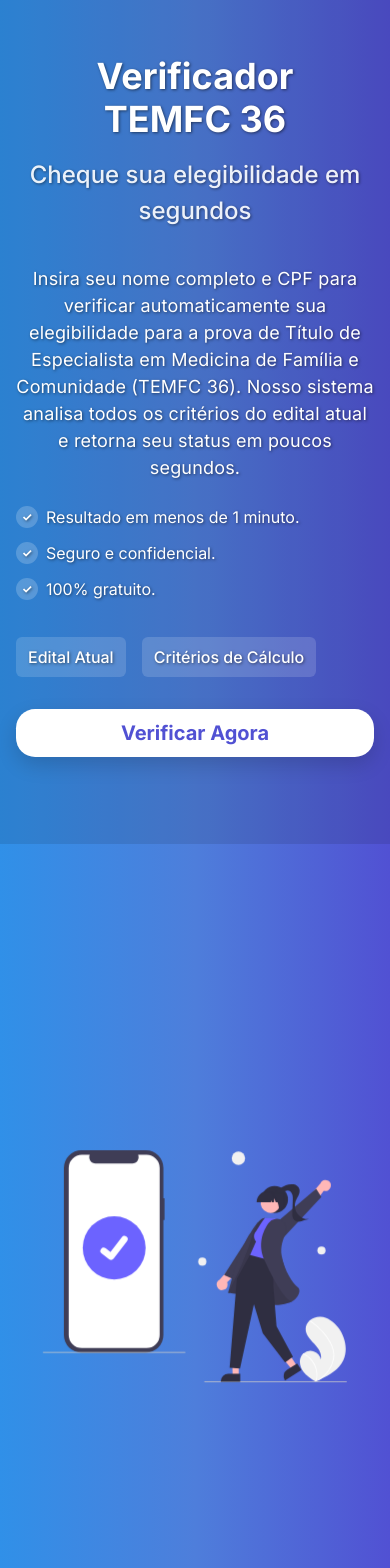
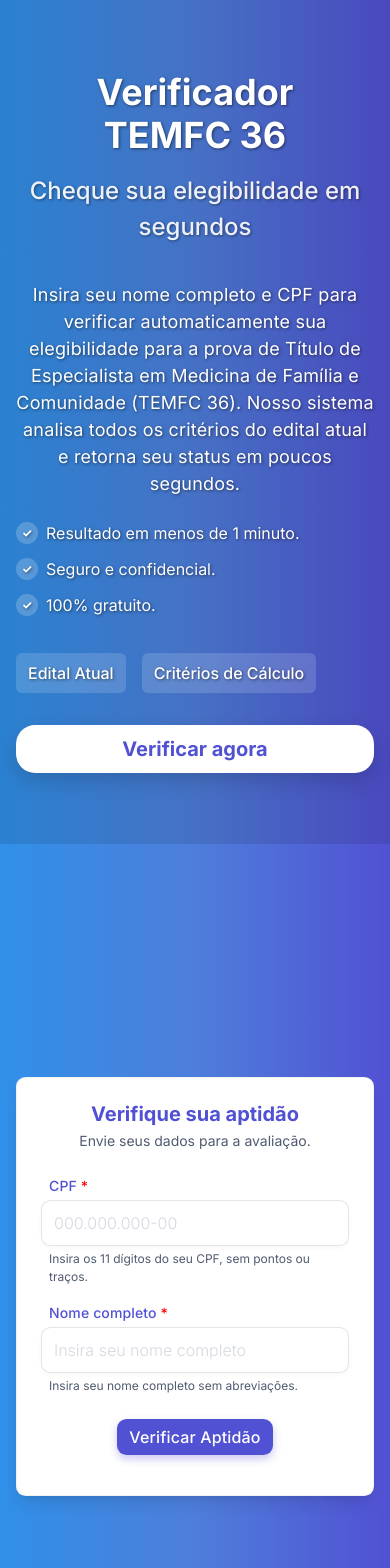
Before and after one commit to victortsrodrigues/TEMFC-frontend, a React (Vite) app: page / in a window 390 px wide. Shown: the top 1568 px of the page. Built offline with nearby package versions, Linux system fonts and the light colour scheme; a web font is replaced by a local one.

Commit message:
REady to dockerize

```diff
--- a/src/components/Button.jsx
+++ b/src/components/Button.jsx
@@ -2,7 +2,7 @@ import React from "react";
 import styled, { css } from "styled-components";
 import PropTypes from "prop-types";
 
-// Styled button component
+
 const StyledButton = styled.button`
   display: inline-flex;
   align-items: center;
@@ -15,7 +15,6 @@ const StyledButton = styled.button`
   cursor: pointer;
   letter-spacing: 0.01em;
 
-  // Adjust padding for small screens
   @media (max-width: ${({ theme }) => theme.breakpoints.sm}) {
     padding: ${({ theme }) => `${theme.spacing[2]} ${theme.spacing[3]}`};
   }
--- a/src/components/CriteriaDialog.jsx
+++ b/src/components/CriteriaDialog.jsx
@@ -170,7 +170,6 @@ const DialogButton = styled.button`
   }
 `;
 
-// Subtle scroll indicator that appears when content is scrollable
 const ScrollIndicator = styled.div`
   position: absolute;
   bottom: 70px; /* Position above footer */
@@ -182,12 +181,9 @@ const ScrollIndicator = styled.div`
   border-radius: 2px;
   opacity: 0.6;
   transition: opacity 0.3s ease;
-
-  /* Show only when needed - controlled by JS */
   display: ${({ show }) => (show ? "block" : "none")};
 `;
 
-// Dialog Implementation
 const CriteriaDialog = ({ isOpen, closeDialog }) => {
   const buttonRef = useRef(null);
   const contentRef = useRef(null);
--- a/src/components/EligibilityResult.jsx
+++ b/src/components/EligibilityResult.jsx
@@ -15,7 +15,7 @@ const ResultContainer = styled.div`
   margin: 0 auto;
 
   @media (max-width: ${({ theme }) => theme.breakpoints.sm}) {
-    padding: ${({ theme }) => theme.spacing[4]}; // Less padding on small screens
+    padding: ${({ theme }) => theme.spacing[4]};
   }
 `;
 
@@ -27,21 +27,9 @@ const StatusIndicator = styled.div`
 
   @media (max-width: ${({ theme }) => theme.breakpoints.sm}) {
     .dotlottie-container {
-      width: 250px !important; // Smaller lottie on mobile
+      width: 250px !important;
     }
   }
-`;
-
-const StatusBadge = styled.div`
-  padding: ${({ theme }) => `${theme.spacing[2]} ${theme.spacing[4]}`};
-  border-radius: ${({ theme }) => theme.borderRadius.full};
-  font-weight: ${({ theme }) => theme.fontWeights.bold};
-  font-size: ${({ theme }) => theme.fontSizes.md};
-  text-align: center;
-
-  background-color: ${({ status, theme }) =>
-    status === "ELIGIBLE" ? theme.colors.success : theme.colors.error};
-  color: ${({ theme }) => theme.colors.white};
 `;
 
 const ResultTitle = styled.h3`
@@ -93,17 +81,13 @@ const InfoValueText = styled.span`
   padding-left: ${({ theme }) => theme.spacing[2]};
   padding-right: ${({ theme }) => theme.spacing[2]};
   border-radius: ${({ theme }) => theme.borderRadius.lg};
-  text-align: center;
+  display: flex;
+  align-items: center;
+  justify-content: center;
 
   background-color: ${({ status, theme }) =>
     status === "ELIGIBLE" ? theme.colors.success : theme.colors.error};
   color: ${({ theme }) => theme.colors.white};
-`;
-
-const DetailTitle = styled.h4`
-  color: ${({ theme }) => theme.colors.text};
-  margin-bottom: ${({ theme }) => theme.spacing[3]};
-  font-weight: ${({ theme }) => theme.fontWeights.medium};
 `;
 
 const ButtonContainer = styled.div`
--- a/src/components/FormInput.jsx
+++ b/src/components/FormInput.jsx
@@ -11,12 +11,12 @@ const InputContainer = styled.div`
   padding-right: ${({ theme }) => theme.spacing[16]};
 
   @media (max-width: ${({ theme }) => theme.breakpoints.md}) {
-    padding-left: ${({ theme }) => theme.spacing[8]}; // Less padding on medium screens
+    padding-left: ${({ theme }) => theme.spacing[8]};
     padding-right: ${({ theme }) => theme.spacing[8]};
   }
 
   @media (max-width: ${({ theme }) => theme.breakpoints.sm}) {
-    padding-left: ${({ theme }) => theme.spacing[2]}; // Minimal padding on small screens
+    padding-left: ${({ theme }) => theme.spacing[2]};
     padding-right: ${({ theme }) => theme.spacing[2]};
   }
 `;
@@ -26,7 +26,7 @@ const Label = styled.label`
   font-weight: ${({ theme }) => theme.fontWeights.medium};
   margin-bottom: ${({ theme }) => theme.spacing[1]};
   margin-left: ${({ theme }) => theme.spacing[2]};
-  color: ${({ theme }) => theme.colors.primary}; // Changed to primary color
+  color: ${({ theme }) => theme.colors.primary};
   letter-spacing: 0.01em;
 `;
 
@@ -41,8 +41,8 @@ const InputField = styled.input`
   box-shadow: 0 2px 4px rgba(0, 0, 0, 0.03);
 
   @media (max-width: ${({ theme }) => theme.breakpoints.sm}) {
-    font-size: ${({ theme }) => theme.fontSizes.md}; // Larger font on mobile for better touch input
-    padding: ${({ theme }) => theme.spacing[3]}; // More padding for better touch targets
+    font-size: ${({ theme }) => theme.fontSizes.md};
+    padding: ${({ theme }) => theme.spacing[3]};
   }
 
   &:focus {
--- a/src/components/UserForm.jsx
+++ b/src/components/UserForm.jsx
@@ -11,26 +11,26 @@ const FormContainer = styled.form`
   background-color: ${({ theme }) => theme.colors.white};
   padding: ${({ theme }) => theme.spacing[6]};
   border-radius: ${({ theme }) => theme.borderRadius.xl};
-  box-shadow: ${({ theme }) => theme.shadows.lg}; // Enhanced shadow
+  box-shadow: ${({ theme }) => theme.shadows.lg};
   width: 100%;
   max-width: 500px;
-  border: 1px solid rgba(0, 0, 0, 0.05); // Subtle border
+  border: 1px solid rgba(0, 0, 0, 0.05);
 
   @media (max-width: ${({ theme }) => theme.breakpoints.sm}) {
-    padding: ${({ theme }) => theme.spacing[4]}; // Less padding on small screens
-    border-radius: ${({ theme }) => theme.borderRadius.lg}; // Smaller radius on mobile
+    padding: ${({ theme }) => theme.spacing[4]};
+    border-radius: ${({ theme }) => theme.borderRadius.lg};
   }
 `;
 
 const FormTitle = styled.h3`
-  color: ${({ theme }) => theme.colors.primary}; // Changed to primary color
+  color: ${({ theme }) => theme.colors.primary};
   text-align: center;
   margin-bottom: ${({ theme }) => theme.spacing[1]};
   margin-top: ${({ theme }) => theme.spacing[2]};
   font-weight: ${({ theme }) => theme.fontWeights.bold};
 
   @media (max-width: ${({ theme }) => theme.breakpoints.sm}) {
-    font-size: ${({ theme }) => theme.fontSizes.xl}; // Adjust font size for mobile
+    font-size: ${({ theme }) => theme.fontSizes.xl};
   }
 `;
 
@@ -50,12 +50,12 @@ const ButtonContainer = styled.div`
   padding-right: ${({ theme }) => theme.spacing[16]};
 
   @media (max-width: ${({ theme }) => theme.breakpoints.md}) {
-    padding-left: ${({ theme }) => theme.spacing[8]}; // Less padding on medium screens
+    padding-left: ${({ theme }) => theme.spacing[8]};
     padding-right: ${({ theme }) => theme.spacing[8]};
   }
 
   @media (max-width: ${({ theme }) => theme.breakpoints.sm}) {
-    padding-left: ${({ theme }) => theme.spacing[2]}; // Minimal padding on small screens
+    padding-left: ${({ theme }) => theme.spacing[2]};
     padding-right: ${({ theme }) => theme.spacing[2]};
   }
 `;
@@ -86,7 +86,6 @@ const UserForm = ({ onSubmit, isLoading }) => {
         [name]: formatCPF(value),
       });
 
-      // Clear error when user starts typing again
       if (errors[name]) {
         setErrors({
           ...errors,
@@ -99,7 +98,6 @@ const UserForm = ({ onSubmit, isLoading }) => {
         [name]: value,
       });
 
-      // Clear error when user starts typing again
       if (errors[name]) {
         setErrors({
           ...errors,
@@ -136,7 +134,6 @@ const UserForm = ({ onSubmit, isLoading }) => {
   const handleSubmit = (e) => {
     e.preventDefault();
 
-    // Validate the entire form before submission
     const validation = validateForm(formData);
 
     if (!validation.isValid) {
@@ -144,7 +141,6 @@ const UserForm = ({ onSubmit, isLoading }) => {
       return;
     }
 
-    // Store validated data and show terms dialog
     setValidatedFormData({
       cpf: validation.formattedData.cpf,
       name: validation.formattedData.name,
--- a/src/pages/Home.jsx
+++ b/src/pages/Home.jsx
@@ -1,11 +1,11 @@
 import React, { useState, useRef } from "react";
-import styled, { useTheme } from "styled-components";
+import styled from "styled-components";
 import UserForm from "../components/UserForm";
 import EligibilityResult from "../components/EligibilityResult";
 import Loading from "../components/Loading";
 import CriteriaDialog from "../components/CriteriaDialog";
 import useEligibilityCheck from "../hooks/useEligibilityCheck";
-import homeImage from "../assets/home-image.svg";
+
 
 const PageContainer = styled.div`
   min-height: 100vh;
@@ -106,35 +106,19 @@ const LinkGroup = styled.div`
 const CTAButton = styled.button`
   background-color: ${({ theme }) => theme.colors.white};
   color: ${({ theme }) => theme.colors.primary};
-  display: ${props => props.$hideButton ? 'none !important' : 'none'};
-  width: 100%;
-  max-width: 300px;
-  margin: ${({ theme }) => theme.spacing[0]} auto ${({ theme }) => theme.spacing[8]};
+  display: none;
   font-size: ${({ theme }) => theme.fontSizes.xl};
   font-weight: ${({ theme }) => theme.fontWeights.bold};
-  padding: ${({ theme }) => `${theme.spacing[4]} ${theme.spacing[10]}`};
   min-height: 2.5rem;
   border-radius: ${({ theme }) => theme.borderRadius.xl};
   border: none;
   box-shadow: 0 8px 20px rgba(0, 0, 0, 0.15);
   transition: all 0.3s ease;
-  cursor: pointer;
-  opacity: ${props => props.disabled ? 0.6 : 1};
-  cursor: ${props => props.disabled ? 'not-allowed' : 'pointer'};
 
   @media (max-width: ${({ theme }) => theme.breakpoints.sm}) {
-    display: ${props => props.$hideButton ? 'none !important' : 'block'};
+    display: block;
     max-width: 100%;
     padding: ${({ theme }) => `${theme.spacing[3]} ${theme.spacing[6]}`};
-  }
-
-  &:hover {
-    transform: translateY(-2px);
-    box-shadow: 0 10px 25px rgba(0, 0, 0, 0.2);
-  }
-
-  &:active {
-    transform: translateY(1px);
   }
 `;
 
@@ -208,7 +192,6 @@ const ContentContainer = styled.div`
   width: 100%;
   max-width: 500px;
   position: relative;
-  opacity: ${props => props.$isVisible ? 1 : 0};
   transform: translateY(${props => props.$isVisible ? '0' : '20px'});
   transition:
     opacity 0.4s 0.1s cubic-bezier(0.4, 0, 0.2, 1),
@@ -221,23 +204,6 @@ const ContentContainer = styled.div`
     align-items: center;
     justify-content: center;
   }
-`;
-
-const HomeImage = styled.img`
-  max-width: 85%;
-  height: auto;
-  position: absolute;
-  top: 50%;
-  left: 50%;
-  transform: translate(-50%, -50%)
-    scale(${props => props.$isVisible ? 1 : 0.95})
-    translateY(${props => props.$isExiting ? '-20px' : '0'});
-  opacity: ${props => props.$isVisible ? 1 : 0};
-  transition:
-    opacity 0.4s cubic-bezier(0.4, 0, 0.2, 1),
-    transform 0.4s cubic-bezier(0.4, 0, 0.2, 1);
-  will-change: opacity, transform;
-  pointer-events: none;
 `;
 
 const ImageContainer = styled.div`
@@ -272,9 +238,6 @@ const ErrorMessage = styled.p`
 `;
 
 const Home = () => {
-  const [transitionStage, setTransitionStage] = useState('image-visible');
-  const [hideButton, setHideButton] = useState(false);
-
   const {
     loading,
     progress,
@@ -289,34 +252,14 @@ const Home = () => {
   const formContainerRef = useRef(null);
   const rightSectionRef = useRef(null);
 
-  const theme = useTheme();
-
   const handleCTAClick = () => {
-    setHideButton(true);
-    setTransitionStage('image-exit');
-
     requestAnimationFrame(() => {
-      setTransitionStage('form-enter');
       setTimeout(() => {
         if (rightSectionRef.current) {
-          // On mobile/tablet, scroll so only the right section is visible
-          if (window.innerWidth <= parseInt(theme.breakpoints.md)) {
-            window.scrollTo({
-              top: rightSectionRef.current.offsetTop,
-              behavior: 'smooth'
-            });
-          } else {
-            // Original desktop behavior
-            const section = rightSectionRef.current;
-            const sectionHeight = section.offsetHeight;
-            const windowHeight = window.innerHeight;
-            const scrollTarget = section.offsetTop - (windowHeight - sectionHeight) / 2;
-
-            window.scrollTo({
-              top: scrollTarget,
-              behavior: 'smooth',
-            });
-          }
+          window.scrollTo({
+            top: rightSectionRef.current.offsetTop,
+            behavior: 'smooth'
+          });
         }
       }, 40);
     });
@@ -330,8 +273,6 @@ const Home = () => {
   // Reset the form and state
   const handleReset = () => {
     resetState();
-    setHideButton(true);
-    setTransitionStage('form-enter');
 
     setTimeout(() => {
       if (rightSectionRef.current) {
@@ -429,15 +370,7 @@ const Home = () => {
 
     return (
       <ImageContainer>
-        <HomeImage
-          src={homeImage || "/src/assets/home-image.svg"}
-          alt="TEMFC 36 Verificador"
-          $isVisible={transitionStage === 'image-visible'}
-          $isExiting={transitionStage === 'image-exit'}
-        />
-
         <ContentContainer
-          $isVisible={transitionStage === 'form-enter'}
           ref={formContainerRef}
         >
           <UserForm onSubmit={handleSubmit} isLoading={loading} />
@@ -491,10 +424,9 @@ const Home = () => {
 
         <CTAButton
           onClick={handleCTAClick}
-          disabled={hideButton}
-          title={hideButton ? 'Boa sorte!' : ''}
+          title="Verificar agora"
         >
-          {hideButton ? 'Boa sorte!' : 'Verificar Agora'}
+          Verificar agora
         </CTAButton>
       </LeftSection>
 
```
